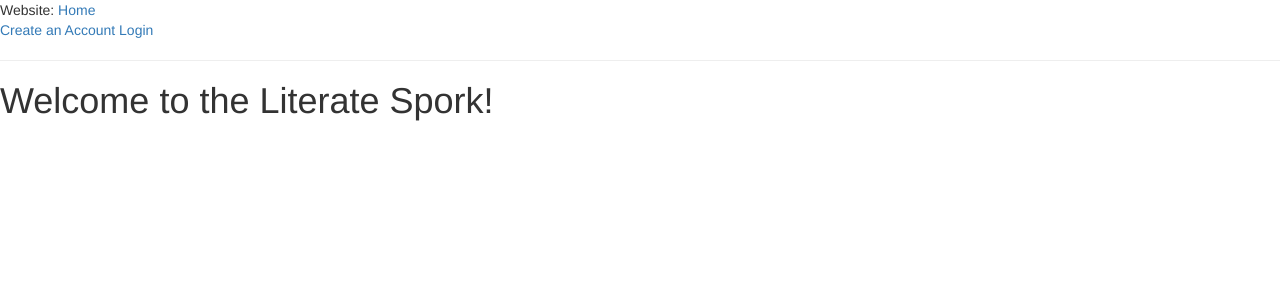
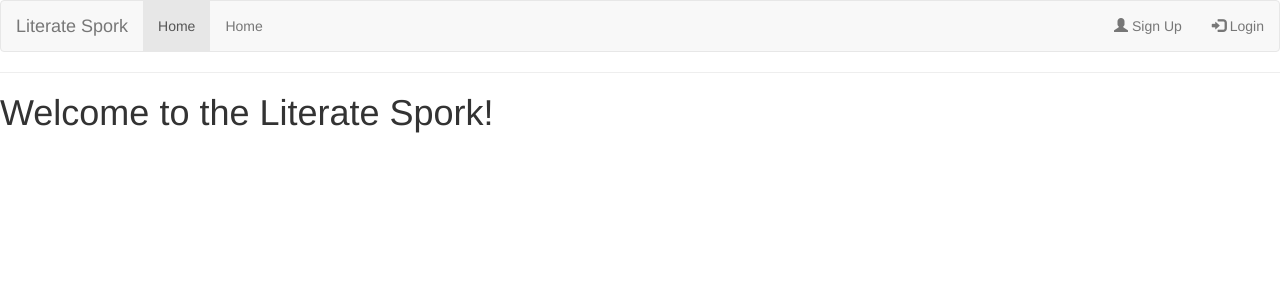
Before and after one commit to siuryan/literate-spork, a Flask app: page / in a window 1280 px wide. Shown: the top 300 px of the page. Run offline with Flask 2, Linux system fonts and the light colour scheme; some libraries are stand-ins or nearby versions.

Commit message:
Add bootstrap navbar

```diff
--- a/app/templates/base.html
+++ b/app/templates/base.html
@@ -8,13 +8,25 @@
     <link href="{{bootstrap_find_resource('css/bootstrap.css', cdn='bootstrap')}}" rel="stylesheet">
   </head>
   <body>
-    <div>Website: <a href="/index">Home</a></div>
-    {% if user %}
-    <a href="/logout">Log out</a>
-    {% else %}
-    <a href="/create">Create an Account</a>
-     <a href="/login">Login</a>
-    {% endif %}
+    <nav class="navbar navbar-default">
+    <div class="container-fluid">
+        <div class="navbar-header">
+        <a class="navbar-brand" href="/">Literate Spork</a>
+        </div>
+        <ul class="nav navbar-nav">
+        <li class="active"><a href="#">Home</a></li>
+        <li><a href="/">Home</a></li>
+        </ul>
+        <ul class="nav navbar-nav navbar-right">
+            {% if user %}
+            <li><a href="/logout">Log out</a></li>
+            {% else %}
+            <li><a href="/create"><span class="glyphicon glyphicon-user"></span> Sign Up</a></li>
+            <li><a href="/login"><span class="glyphicon glyphicon-log-in"></span> Login</a></li>
+            {% endif %}
+        </ul>
+    </div>
+    </nav>
     <hr>
     {% with messages = get_flashed_messages() %}
       {% if messages %}
```
